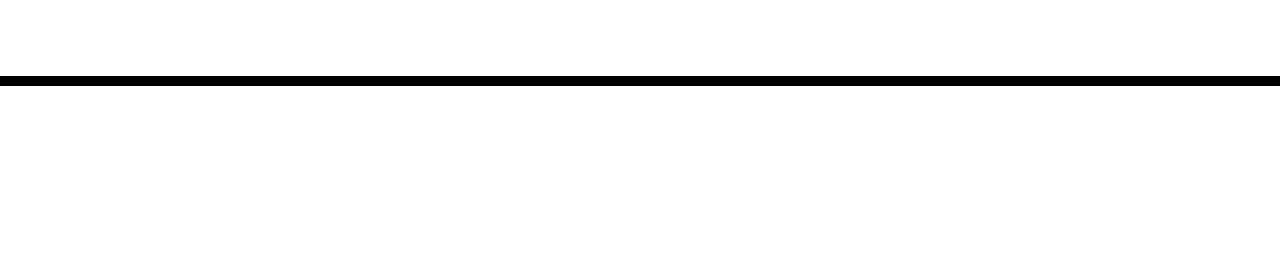
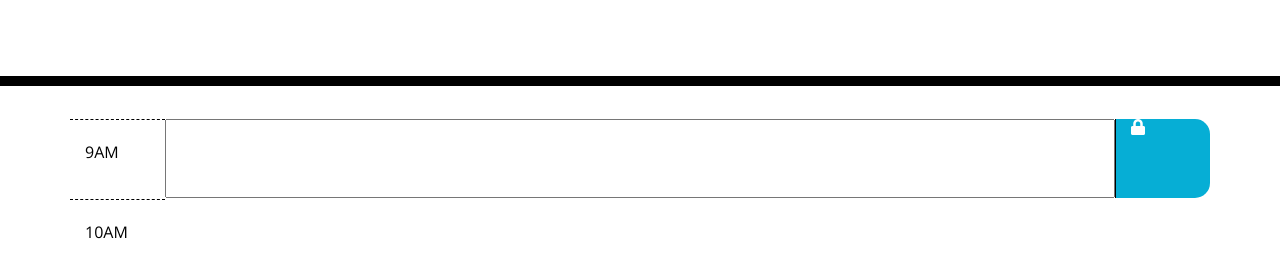
Before and after one commit to AndrewBergstrom/scheduler, a plain HTML site: page index.html in a window 1280 px wide. Shown: the part 182-460 px from the top of the page. Drawn offline with nearby package versions, Linux system fonts and the light colour scheme.

Commit message:
9AM even input field added..

```diff
--- a/index.html
+++ b/index.html
@@ -30,6 +30,20 @@
     </header>
     <div class="container">
       <!-- Timeblocks go here -->
+        <div class="row">
+            <div class="col-md-1 hour pt-4">9AM</div>
+            <input id="9amRow" class='user-event-input col-md-10 event-input-block'>
+            <div class="col-md-1 saveBtn" data-hour=9><i class="fas fa-lock" aria-hidden="true"></i></div>
+        </div>
+        <div class="row">
+            <div class="col-md-1 hour pt-4">10AM</div>
+        </div>
+
+
+
+
+
+
     </div>
 
     <script src="https://code.jquery.com/jquery-3.4.1.min.js"></script>
```
